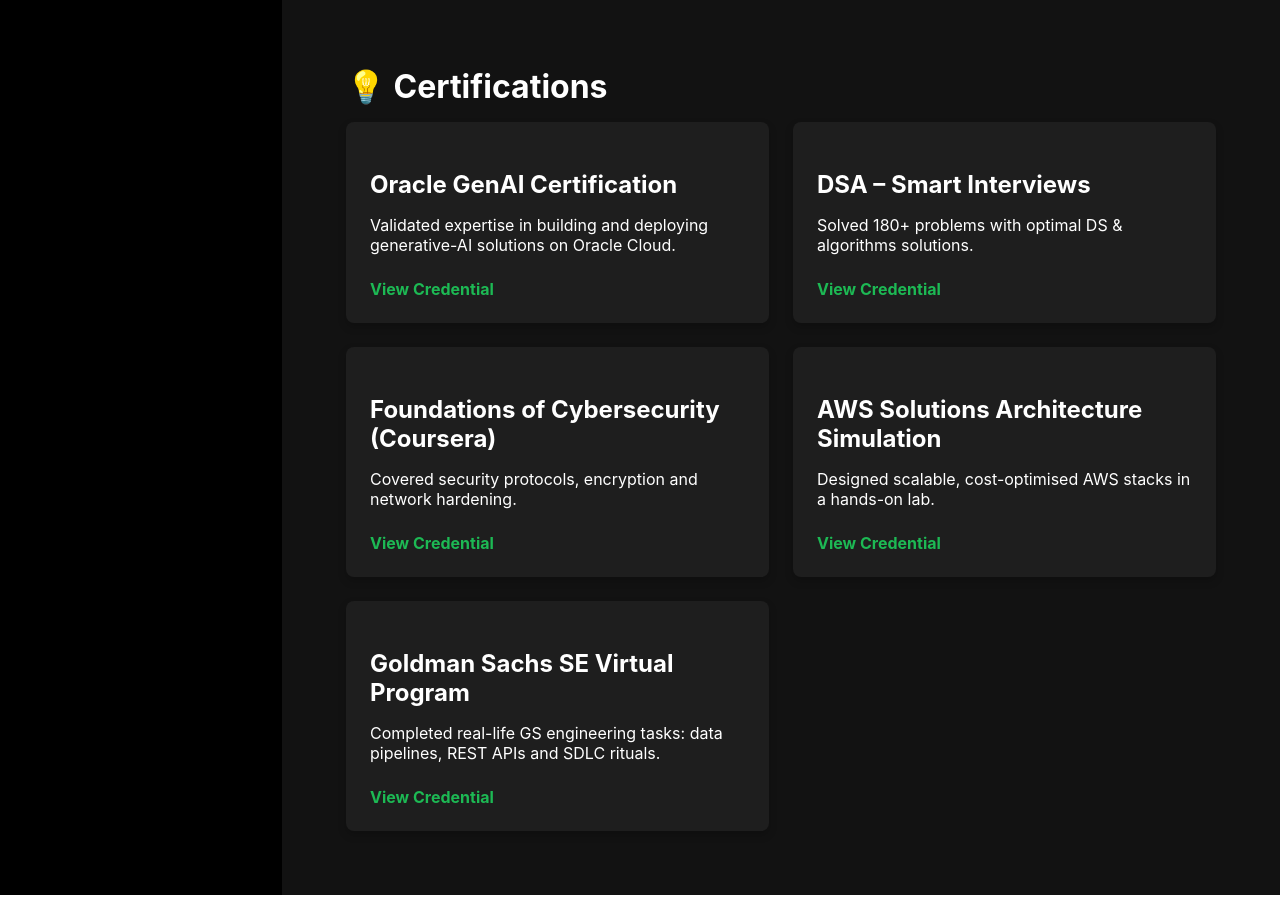
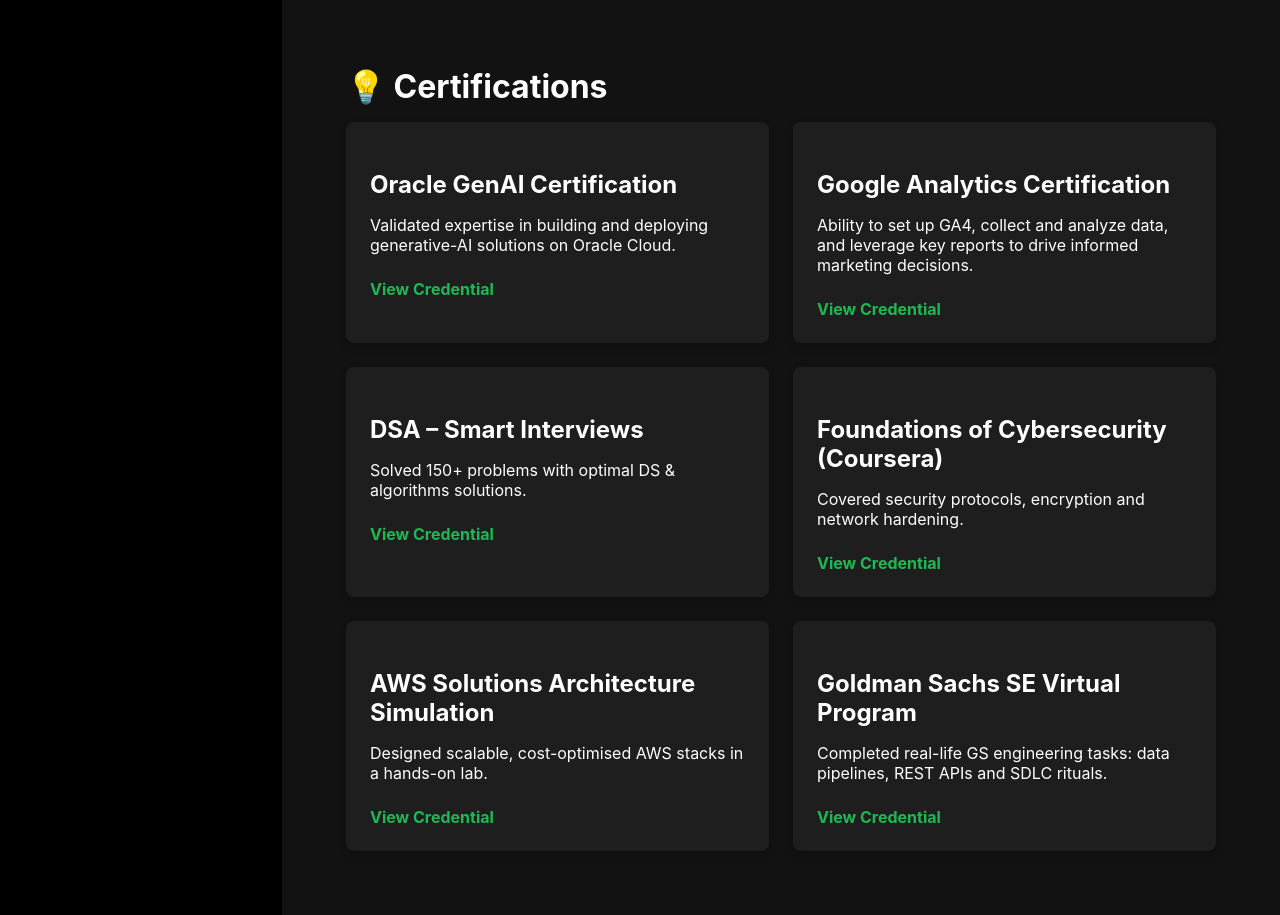
Before and after one commit to BhavanaPoosa/react-portfolio, a React (Create React App) app: page /developer in a window 1280 px wide. Shown: the part 3160-4075 px from the top of the page. Built offline with nearby package versions, Linux system fonts and the light colour scheme.

Commit message:
Add new cert and url

```diff
--- a/src/components/HomeContent.js
+++ b/src/components/HomeContent.js
@@ -47,6 +47,10 @@
             <p><strong>Oracle GenAI Certified</strong> - Skilled in Large Language Models (LLMs), using OCI's Generative AI services, and building RAG-based chatbots.</p>
           </div>
           <div className="tile">
+            <h4>New Credential</h4>
+            <p><strong>Google Analytics Certified</strong> - Skilled in setting up GA4 properties, analyzing user data, and leveraging Google Analytics reports to drive effective marketing strategies.</p>
+          </div>
+          <div className="tile">
             <h4>Art Club Recognition</h4>
             <p>Runner-up in Aakarshan Art Challenge.</p>
           </div>
--- a/src/pages/Developer.js
+++ b/src/pages/Developer.js
@@ -239,10 +239,16 @@
                   'Validated expertise in building and deploying generative-AI solutions on Oracle Cloud.',
               },
               {
+                title: 'Google Analytics Certification',
+                url: 'https://skillshop.credential.net/2366244e-d54b-4a76-a43f-59bf9fa48251#acc.M3p8PQaL',
+                desc:
+                  'Ability to set up GA4, collect and analyze data, and leverage key reports to drive informed marketing decisions.',
+              },
+              {
                 title: 'DSA – Smart Interviews',
                 url: 'https://smartinterviews.in/certificate/ba9f459c',
                 desc:
-                  'Solved 180+ problems with optimal DS & algorithms solutions.',
+                  'Solved 150+ problems with optimal DS & algorithms solutions.',
               },
               {
                 title: 'Foundations of Cybersecurity (Coursera)',
```
